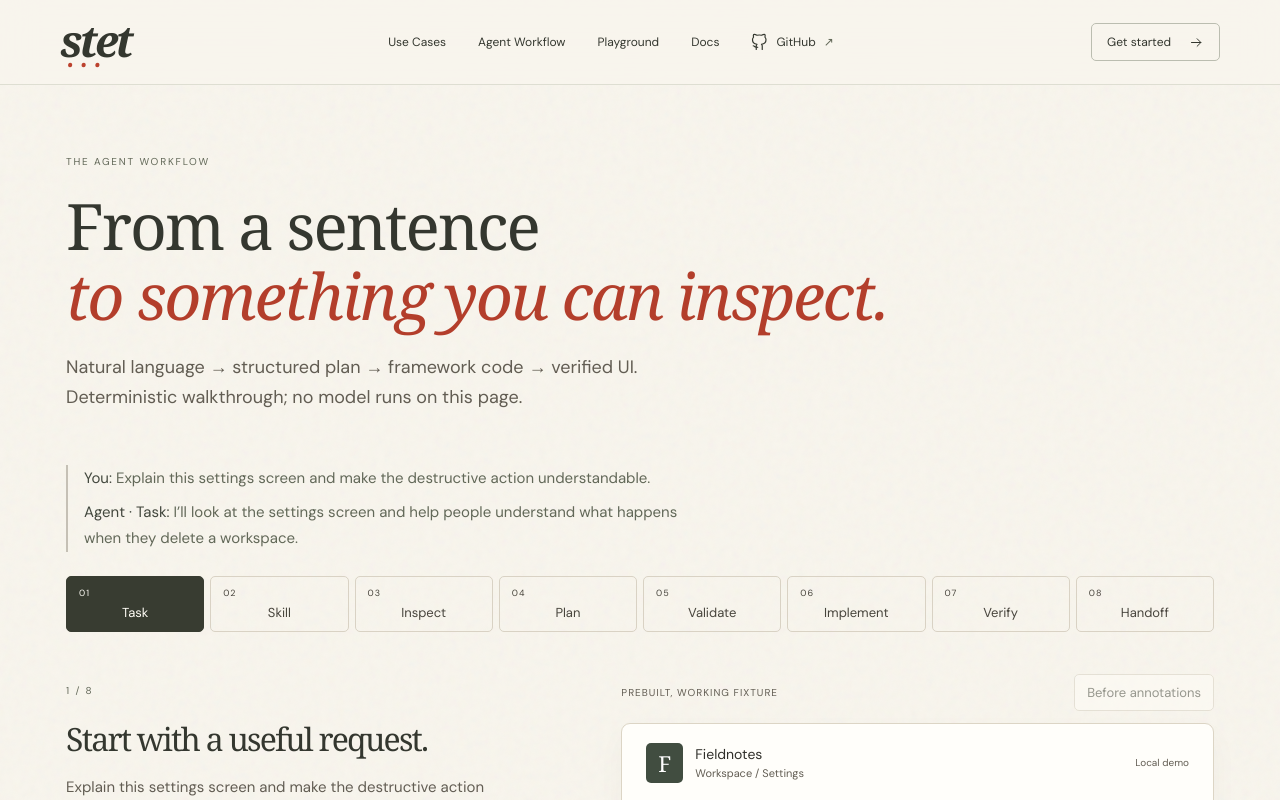
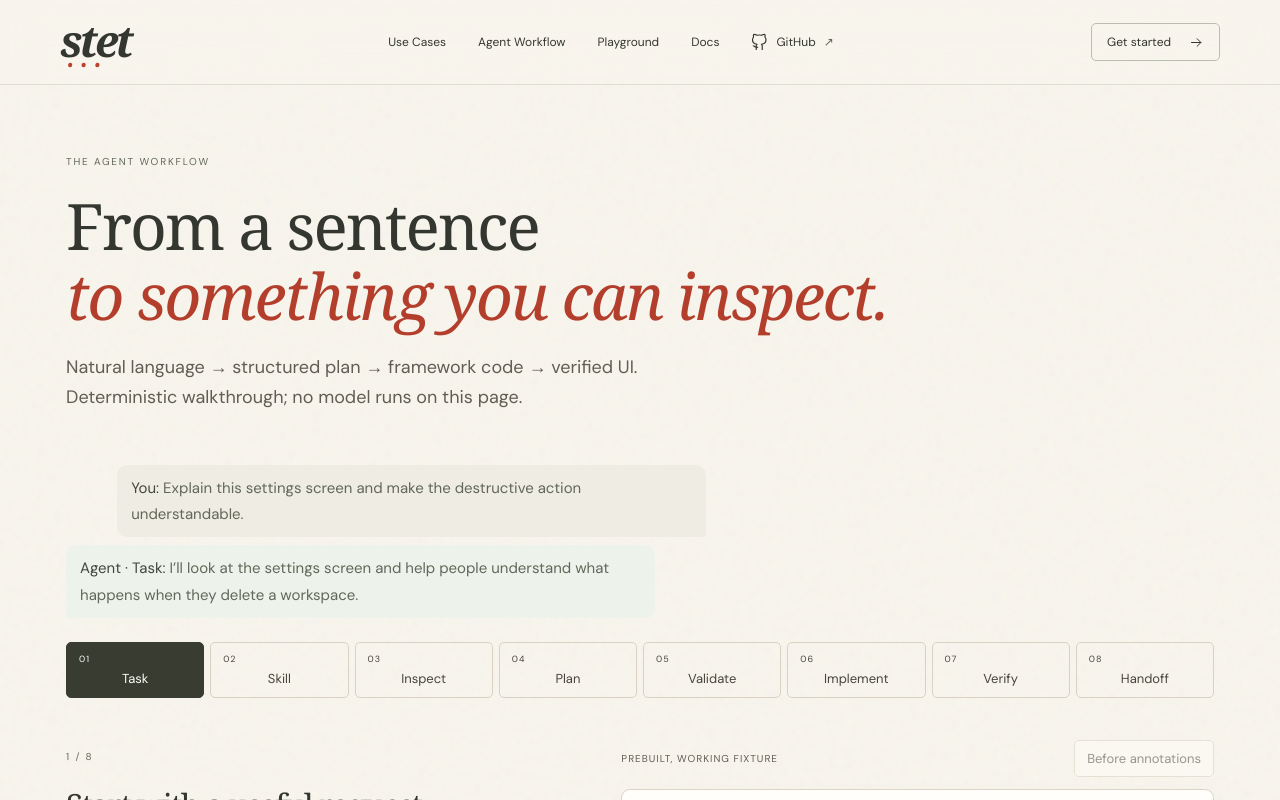
Before and after one commit to funsaized/stet, a React (Vite) app in the folder website/: page /agent-workflow in a window 1280 px wide. Shown: the top 800 px of the page. Built offline with nearby package versions, Linux system fonts and the light colour scheme.

Commit message:
Restore conversation bubbles in a compact layout

```diff
--- a/website/src/pages/AgentWorkflow.tsx
+++ b/website/src/pages/AgentWorkflow.tsx
@@ -93,15 +93,17 @@ export function AgentWorkflow() {
         </p>
       </div>
       <section className="workflow-chat" aria-label="Example conversation">
-        <blockquote>
-          <p>
-            <strong>You:</strong> Explain this settings screen and make the destructive action
-            understandable.
-          </p>
-          <p aria-live="polite" aria-atomic="true">
-            <strong>Agent · {stage.label}:</strong> {stage.reply}
-          </p>
-        </blockquote>
+        <p className="workflow-message workflow-message-user">
+          <strong>You:</strong> Explain this settings screen and make the destructive action
+          understandable.
+        </p>
+        <p
+          className="workflow-message workflow-message-agent"
+          aria-live="polite"
+          aria-atomic="true"
+        >
+          <strong>Agent · {stage.label}:</strong> {stage.reply}
+        </p>
       </section>
       <nav className="workflow-stages" aria-label="Agent workflow stages">
         {stages.map((s, i) => (
--- a/website/src/showcase/showcase.css
+++ b/website/src/showcase/showcase.css
@@ -539,22 +539,27 @@
 }
 
 .workflow-chat {
-  max-width: 64ch;
+  max-width: 640px;
   margin: 0 0 24px;
   color: #625d53;
   font-size: 14px;
-  line-height: 1.6;
+  line-height: 1.55;
 }
-.workflow-chat blockquote {
+.workflow-message {
+  max-width: 92%;
   margin: 0;
-  padding-left: 16px;
-  border-left: 2px solid #c5c0b5;
+  padding: 10px 14px;
+  border-radius: 10px;
 }
-.workflow-chat p {
-  margin: 0;
+.workflow-message-user {
+  margin-left: auto;
+  background: #eeece3;
+  border-bottom-right-radius: 3px;
 }
-.workflow-chat p + p {
+.workflow-message-agent {
   margin-top: 8px;
+  background: #edf2eb;
+  border-bottom-left-radius: 3px;
 }
 .workflow-chat strong {
   font-weight: 500;
```
